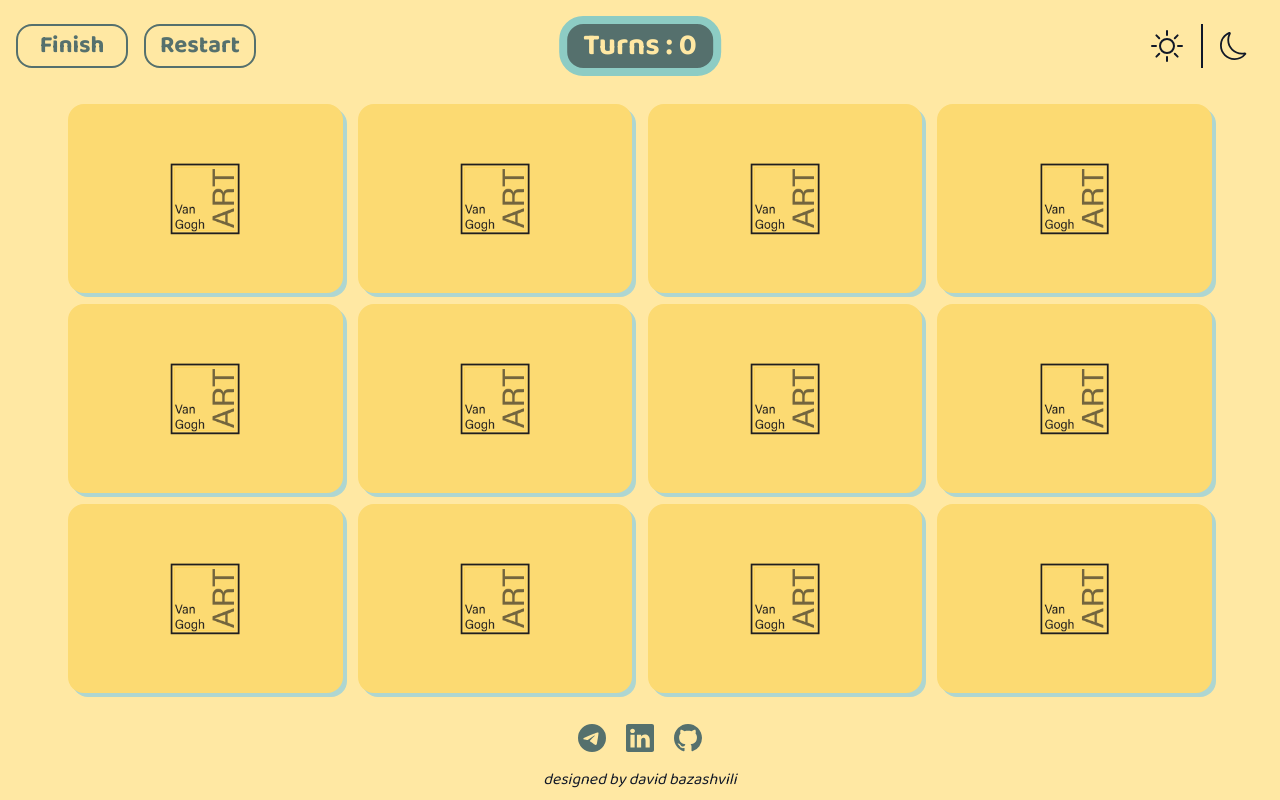
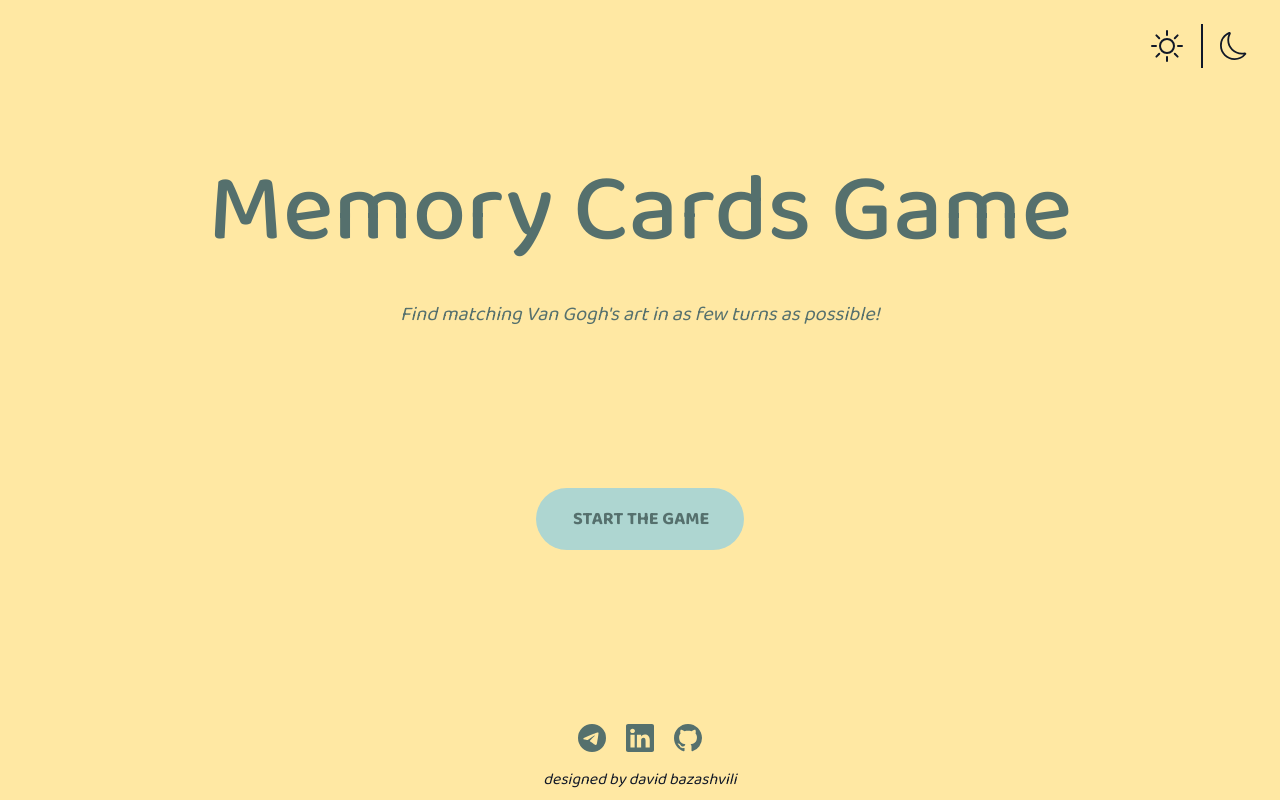
Before and after one commit to davbazz/memory-cards, a React (Vite) app: page /game in a window 1280 px wide. Built offline with nearby package versions, Linux system fonts and the light colour scheme.

Commit message:
fixed bug with link

```diff
--- a/src/App.jsx
+++ b/src/App.jsx
@@ -1,5 +1,4 @@
 import { createContext, useState } from 'react'
-import { Route, Routes } from 'react-router-dom'
 import Header from './Components/Header'
 import InitialPage from './Components/InitialPage'
 import GamePage from'./Components/GamePage'
@@ -12,6 +11,7 @@
 function App() {
 
   const [turns, setTurns] = useState(0)
+  const [game, setGame] = useState(false)
 
   function appHeight() {
 	const doc = document.documentElement
@@ -24,10 +24,9 @@
 	<Context.Provider value={{turns, setTurns}}>
 	  <div className="screen-size py-6 px-4 bg-yellow dark:bg-darkGreen font-baloo relative duration-300 h-auto">
 		<Header />
-		<Routes>
-		  <Route path={'/'} element={ <InitialPage/> } />
-		  <Route path='/game' element={ <GamePage/> } />
-		</Routes>
+		{	game
+			? <GamePage setGame={setGame}/>
+			: <InitialPage setGame={setGame}/> }
 		<Footer />
 	  </div>
 	</Context.Provider>
--- a/src/Components/GamePage.jsx
+++ b/src/Components/GamePage.jsx
@@ -1,5 +1,4 @@
-import { useEffect, useState, useCallback, useContext } from "react"
-import { useNavigate } from "react-router-dom"
+import { useEffect, useState, useContext } from "react"
 import { Context } from "../App"
 import SingleCard from "./SingleCard"
 import VanGogh_1 from '../img/VanGogh_1.jpg'
@@ -21,7 +20,7 @@
 ]
 
 
-function CardsPage() {
+function CardsPage({ setGame }) {
 
 	const [cards, setCards] = useState([])
 	const [countMatch, setCountMatch] = useState(0)
@@ -32,10 +31,10 @@
 
 	const { turns, setTurns } = useContext(Context)
 
-
 	// navigation
-	const navigate = useNavigate()
-	const finish = useCallback(() => navigate('/', {replace: true}), [navigate])
+	const finishTheGame = () => {
+		setTimeout(() => setGame(false), 100)
+	}
 
 	// shuffle cards
 	const shuffleCards = () => {
@@ -100,7 +99,6 @@
 	// check end game
 	const checkEndGame = () => {
 		if (countMatch === 5) {
-			console.log('game over')
 			setTimeout(() => setWin(true), 1500)
 		}
 	}
@@ -137,7 +135,7 @@
 	: <div className="GamePage relative main-screen-size-sm">
 		<div className="cards-buttons absolute flex justify-start items-center sm:flex-row flex-col lg:-top-20 md:top-[-5.1rem] sm:top-[-5rem] top-[-5.5rem] md:gap-4 sm:gap-2 gap-1">
 		<button
-			onClick={finish}
+			onClick={finishTheGame}
 			className="text-center lg:text-2xl md:text-xl sm:text-lg font-bold 2xl:w-32 lg:w-28 md:w-24 w-[4.5rem] text-darkGreen bg-transparent border-2 border-darkGreen hover:border-darkGreen md:rounded-2xl sm:rounded-2xl rounded-xl sm:py-1 py-0 hover:bg-darkGreen hover:text-yellow dark:border-yellow  dark:text-yellow dark:hover:border-yellow dark:hover:text-darkGreen dark:hover:bg-yellow duration-200">
 			Finish
 		</button>
--- a/src/Components/InitialPage.jsx
+++ b/src/Components/InitialPage.jsx
@@ -1,11 +1,8 @@
-import { useCallback } from "react"
-import { useNavigate } from "react-router-dom"
+function InitialPage({ setGame }) {
 
-function InitialPage() {
-
-	const navigate = useNavigate()
-	const nextPage = useCallback(() => navigate('/game', {replace: true}), [navigate])
-	const slowNextPage = () => setTimeout(() => nextPage(), 2000)
+	const startTheGame = () => {
+		setTimeout(() => setGame(true), 2000)
+	}
 
 	return (
 		<div className="relative">
@@ -18,7 +15,7 @@
 				Find matching Van Gogh's art in as few turns as possible!
 			</h2>
 			<button
-				onClick={slowNextPage}
+				onClick={startTheGame}
 				className="main-button block text-darkGreen font-bold text-lg mx-auto sm:mt-40 mt-20 sm:w-52 w-48 sm:px-8 px-6 py-3 bg-lightBlue dark:bg-darkOrange overflow-hidden dark:text-yellow hover:bg-darkGreen dark:hover:bg-yellow dark:hover:text-darkGreen dark:hover:border-lightOrange">
 				START THE GAME
 				<span> - and have fun</span>
```
